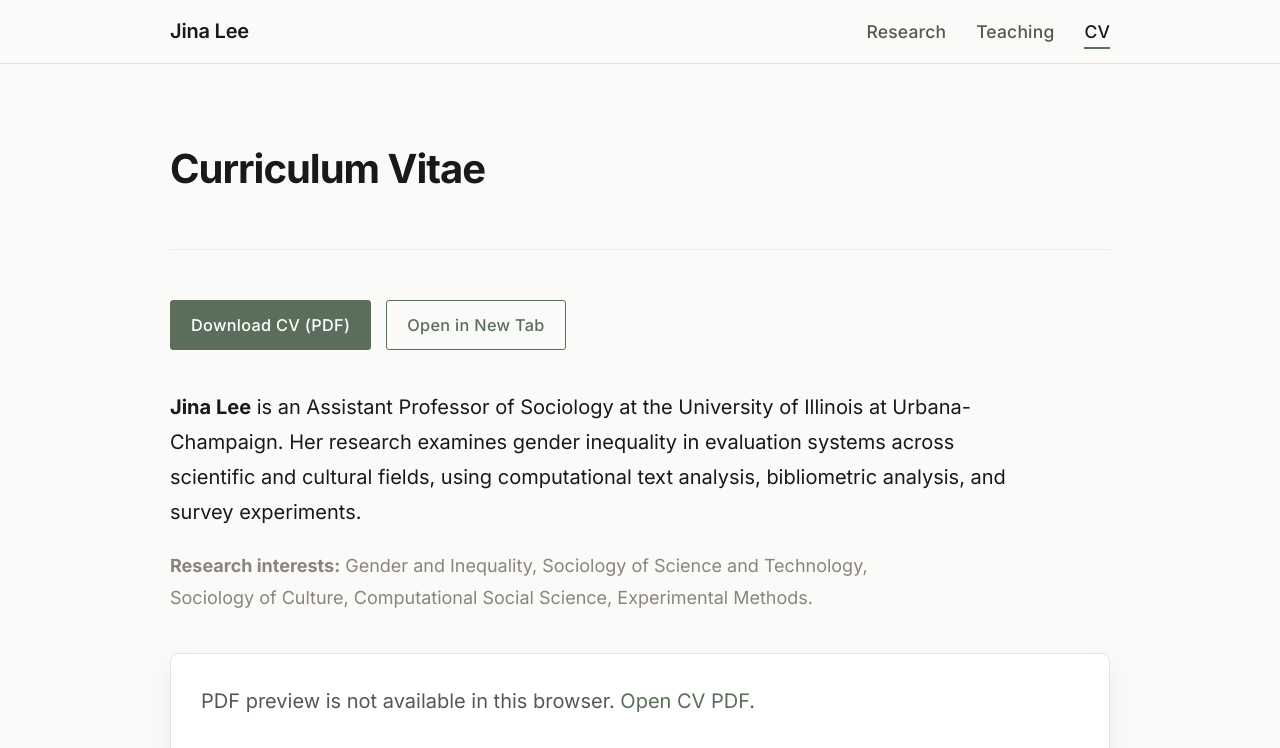
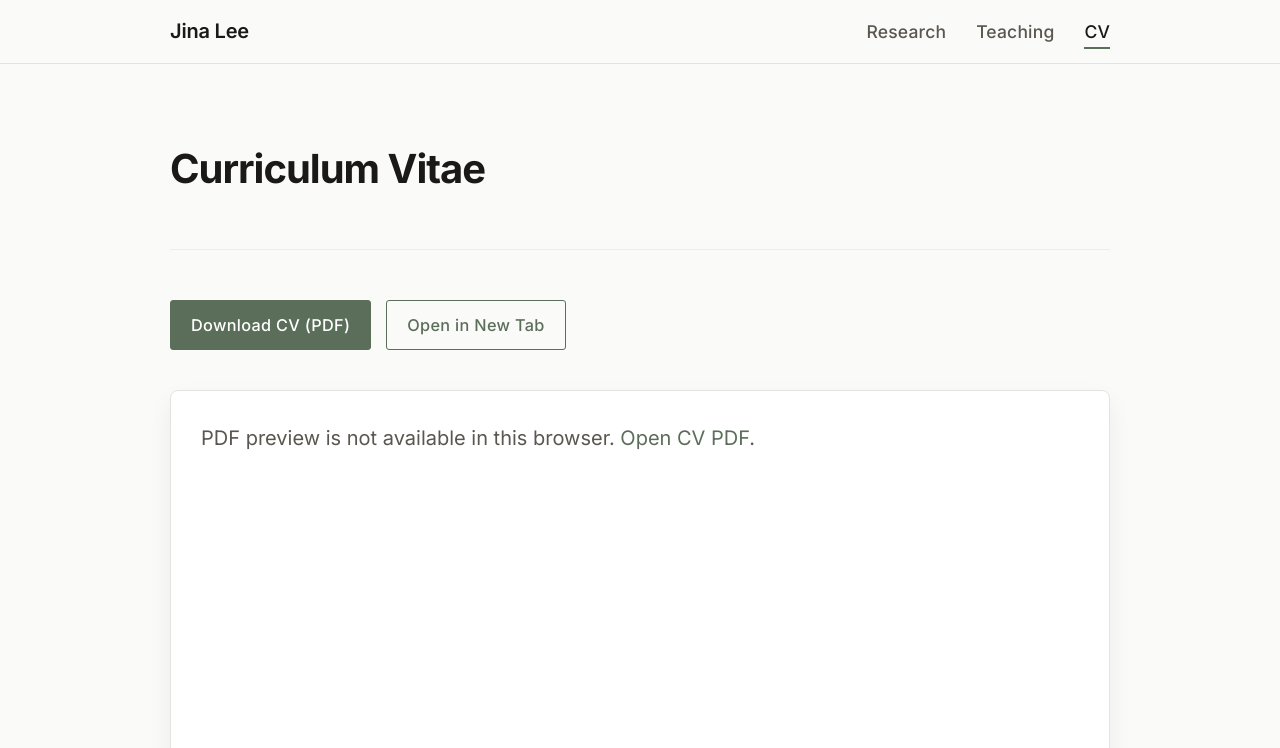
Before and after one commit to JinaLee-soc/jinalee-soc, a Next.js app: page /cv in a window 1280 px wide. Shown: the top 748 px of the page. Built offline with nearby package versions, Linux system fonts and the light colour scheme.

Commit message:
Remove CV summary description block

```diff
--- a/src/pages/cv.tsx
+++ b/src/pages/cv.tsx
@@ -1,13 +1,9 @@
 import Layout from '../components/Layout'
 import LinkButton from '../components/LinkButton'
 import { site } from '../content/site'
-import { generatedResearchAreas } from '../content/cvGenerated'
 
 export default function CV() {
   const cvPdfUrl = site.cvUrl
-  const researchAreas = generatedResearchAreas.length
-    ? generatedResearchAreas.join(', ')
-    : 'sociology of science, sociology of gender, sociology of culture, science of science, computational social science'
 
   return (
     <Layout
@@ -33,18 +29,6 @@ export default function CV() {
             </LinkButton>
           </div>
 
-          <div className="cv-page__summary">
-            <p style={{ marginBottom: 'var(--space-4)' }}>
-              <strong>Jina Lee</strong> is an Assistant Professor of Sociology at the
-              University of Illinois at Urbana-Champaign. Her research examines gender
-              inequality in evaluation systems across scientific and cultural fields, using
-              computational text analysis, bibliometric analysis, and survey experiments.
-            </p>
-            <p className="cv-page__interests">
-              <strong>Research interests:</strong> {researchAreas}.
-            </p>
-          </div>
-
           <section className="cv-page__viewer-shell" aria-label="Embedded CV PDF">
             <object
               data={cvPdfUrl}
```
